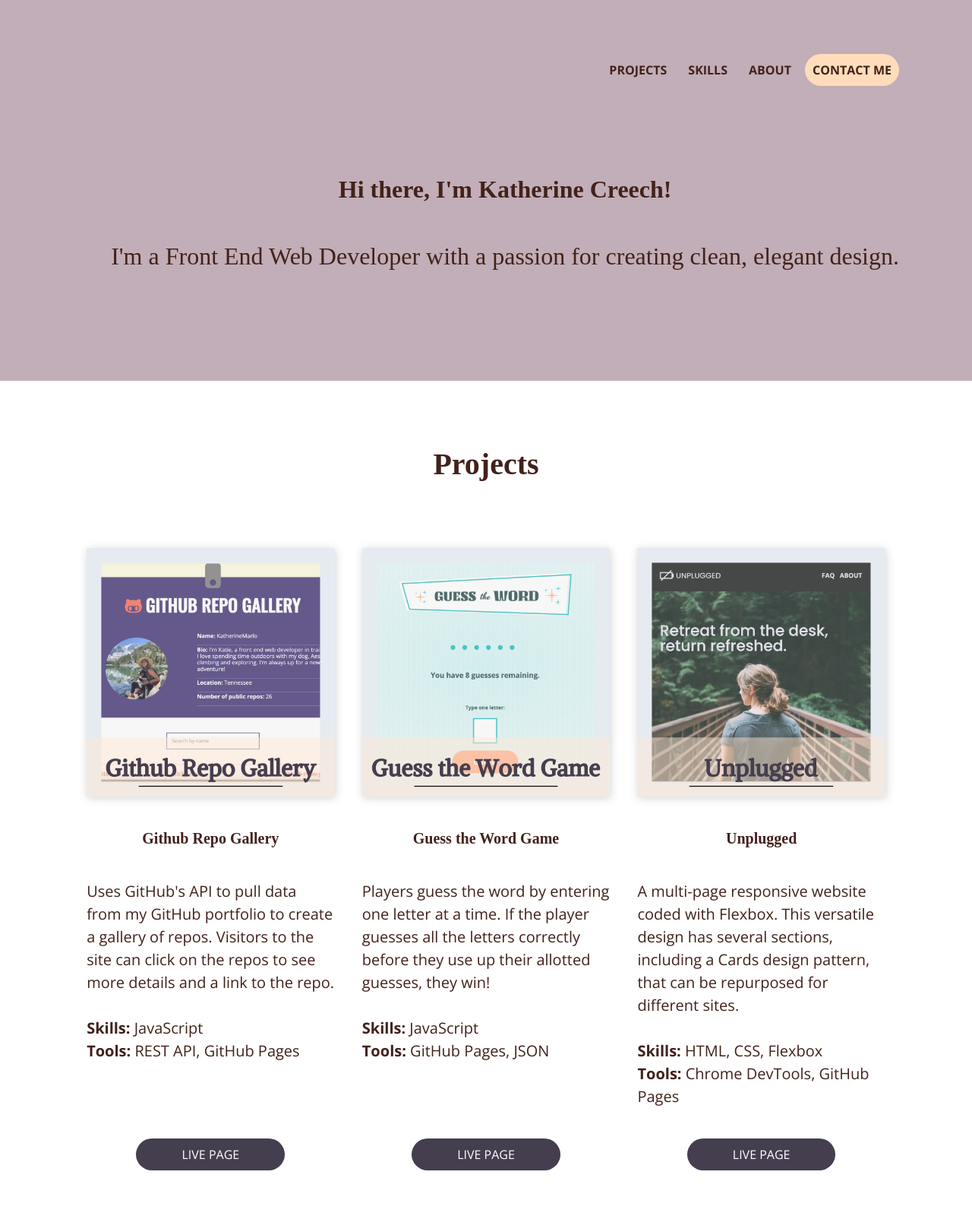
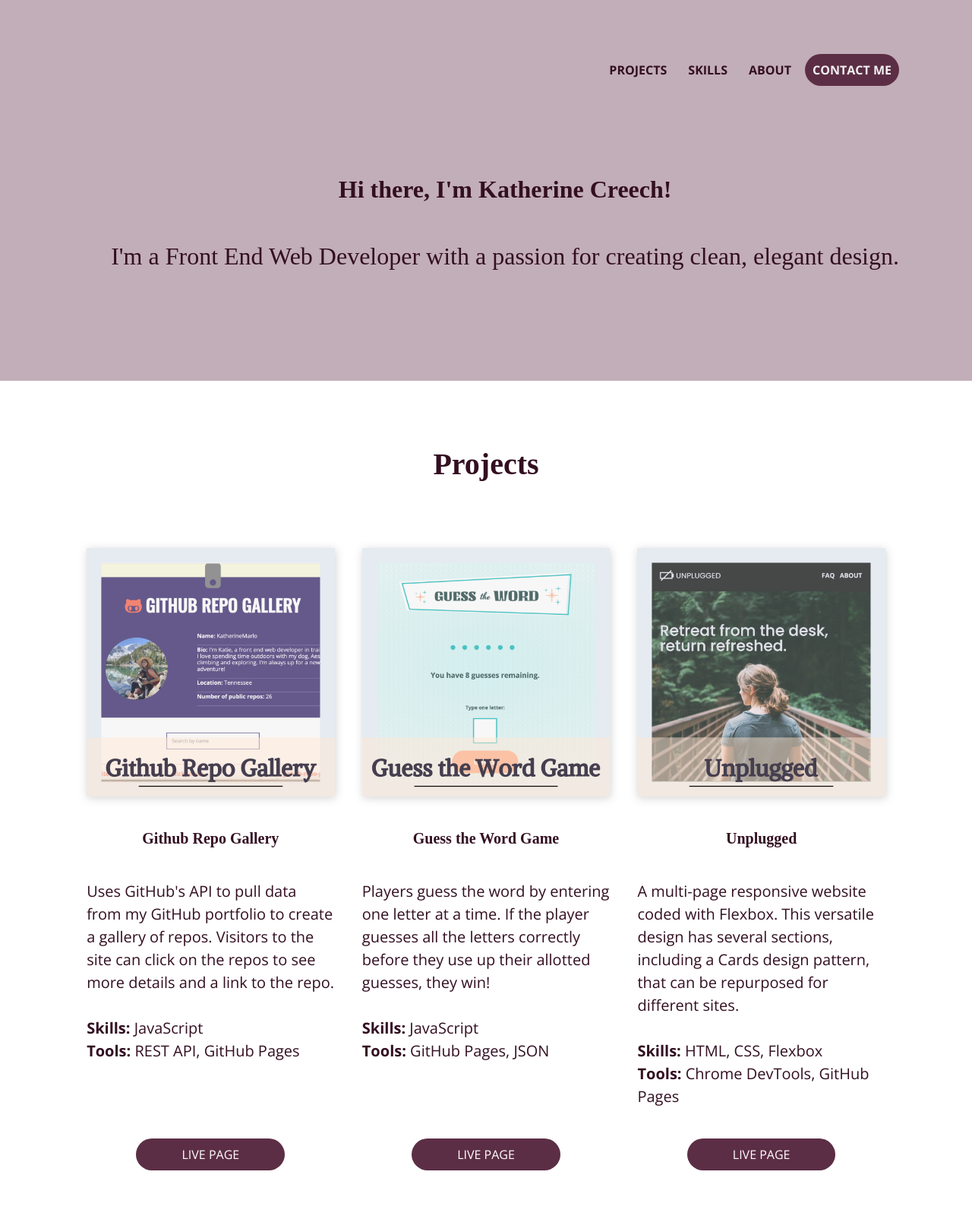
Before and after one commit to KatherineMarlo/portfolio-website, a website built with Parcel: page index.html in a window 1280 px wide. Shown: the top 1600 px of the page at 76% size. Built offline with nearby package versions, Linux system fonts and the light colour scheme; files whose address does not match are found by name; a web font is replaced by a local one.

Commit message:
Updated font color for all font and links

```diff
--- a/css/main.css
+++ b/css/main.css
@@ -179,7 +179,7 @@ textarea {
 body {
   font-size: 1em;
   font-family: 'Open Sans', sans-serif;
-  color: #42221B;
+  color: #330F21;
   background-color: white;
   /* Sometimes the default background for a browser isn't exactly white. Adding a default allows more consistency between browsers. */
 }
@@ -192,12 +192,12 @@ ol {
 }
 
 a {
-  color: #42221B;
+  color: #330F21;
   text-decoration: none;
 }
 
 h1 {
-  color: #42221B;
+  color: #330F21;
   font-family: 'Alike', serif;
   font-size: 1.75rem;
   line-height: 1.5;
@@ -205,7 +205,7 @@ h1 {
 }
 
 h2 {
-  color: #42221B;
+  color: #330F21;
   font-family: 'Alike', serif;
   font-size: 1.25rem;
   line-height: 1.5;
@@ -230,7 +230,7 @@ h5 {
 .skill-list-description p {
   text-transform: uppercase;
   font-size: 1.125rem;
-  color: #42221B;
+  color: #330F21;
 }
 
 
@@ -401,7 +401,8 @@ header nav ul li {
 }
 
 nav #contact-link {
-  background-color: #ffddba;
+  background-color: #5C2E45;
+  color: #f1f1f1;
   padding: 10px 10px;
   border-radius: 30px;
 }
@@ -460,7 +461,7 @@ header h2 {
 }
 
 .project-link {
-  background-color: #453E4F;
+  background-color: #5C2E45;
   padding: .75rem 3.75rem;
   border-radius: 30px;
   color: #FFFFFF;
@@ -472,7 +473,8 @@ header h2 {
 }
 
 #skills {
-  background-color: #C2AEB8;
+  background-color: #8F6479;
+  color:#f1f1f1;
 }
 
 .skill-list {
@@ -514,7 +516,7 @@ header h2 {
 #about h3,
 #about h4,
 #about p {
-  color: #4a4f3e;
+  color: #330F21;
 }
 
 /* -------------------- Base Header Styles -------------------- */
@@ -562,7 +564,7 @@ footer .social-icons li {
 
 footer .social-icons li i {
   font-size: 1.875rem;
-  color: #453e4f;
+  color: #330F21;
 }
 
 
```
